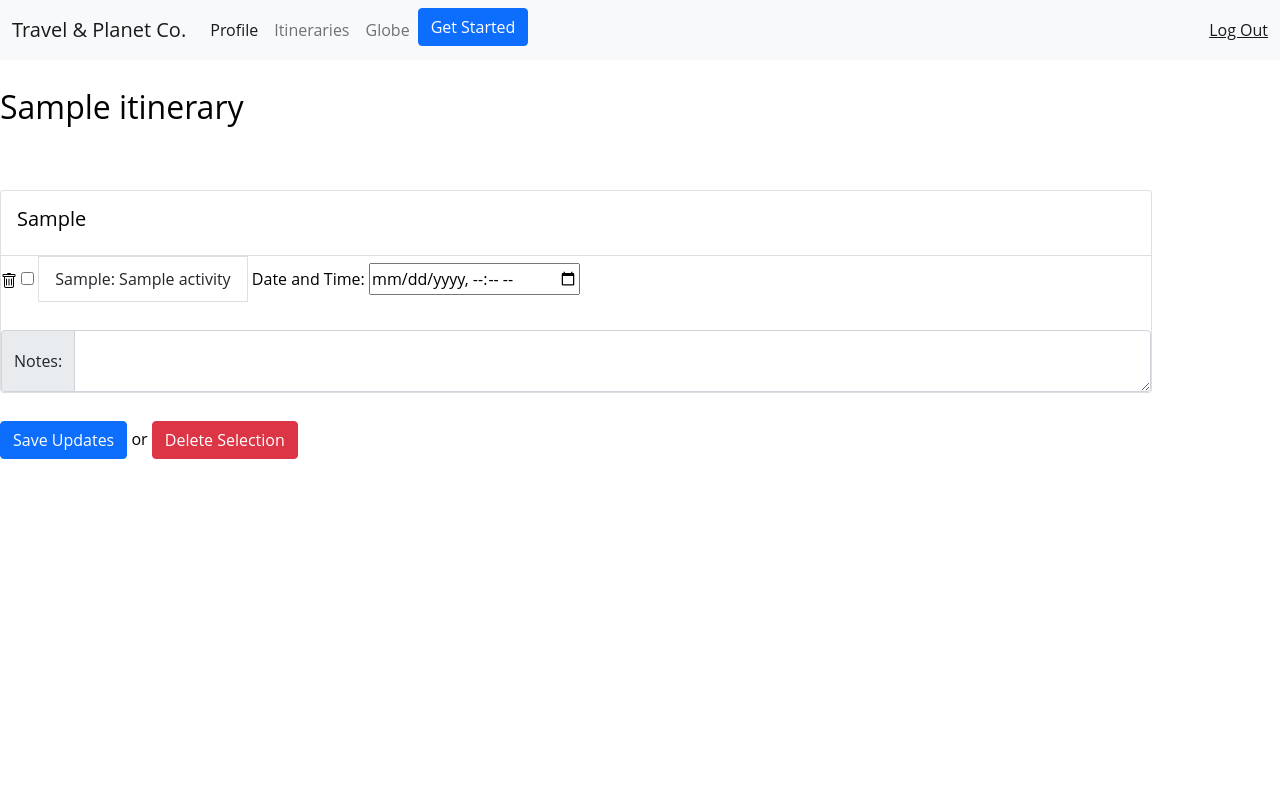
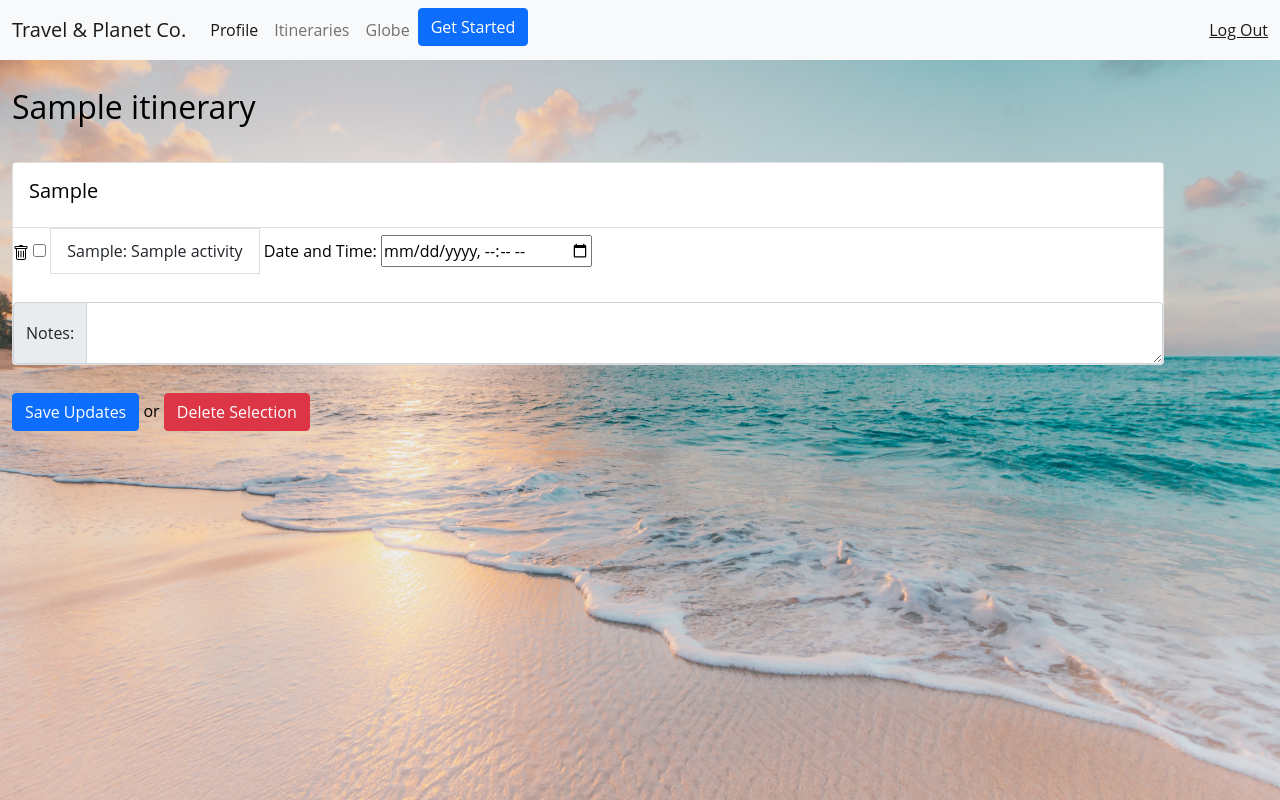
Before and after one commit to victoriaklo/travel-planner, a Flask app: page /itinerary/1/edit in a window 1280 px wide. Run offline with Flask 2, Linux system fonts and the light colour scheme; the visitor is signed in with stand-in values (Sample User, id 1); tables that the repository leaves empty hold one stand-in row (values such as "Sample post").

Commit message:
add images

```diff
--- a/server.py
+++ b/server.py
@@ -414,7 +414,7 @@ def delete_scheduled_activities(itin_id):
     list_of_ids = list(map(lambda n: int(n), sched_acts_list))
 
     crud.delete_sched_acts_by_id(list_of_ids)
-    flash("----- items permanently deleted -----")
+    flash("----- Items Permanently Deleted -----")
 
     return redirect(f"/itinerary/{itin_id}")
 
@@ -452,7 +452,7 @@ def delete_itin_by_id(id):
         return redirect("/")
 
     crud.delete_itin_by_id(id)
-    flash("Itinerary deleted")
+    flash("----- Itinerary Deleted -----")
 
     return redirect("/itineraries")
 
--- /dev/null
+++ b/static/css/edit_itinerary.css
@@ -0,0 +1,17 @@
+/* login and flight background */
+body {
+    background: url("/static/img/beach.jpg") no-repeat center center;
+    background-size: cover;
+    background-color: #F0F8FF;
+    font: 400 1rem/1.75rem "Open Sans", sans-serif;
+    color:black;
+    height: 100vh;
+}
+
+#edit-itin-body {
+    margin-left: 12px;
+}
+
+#save-delete-btns {
+    margin-left: 12px;
+}
--- a/templates/edit-itinerary.html
+++ b/templates/edit-itinerary.html
@@ -2,20 +2,18 @@
 
 {% block title %} View Itinerary{% endblock %}
 {% block head %}
-    <link href="/static/css/itinerary.css" rel="stylesheet">
+    <link href="/static/css/edit_itinerary.css" rel="stylesheet">
 {% endblock %}
 
 
 {% block body %}
 {% set itin_id = itinerary.id %}
-
+<div id="edit-itin-body">
   <div class="d-grid gap-2 d-md-flex justify-content-md-end">
       <button id="edit-itin-btn" type="button" hidden>Edit</button>
     </div>
   <br>
   <h2>{{itinerary.title}}</h2>
-
-<br>
 
   <form action="/itinerary/{{itin_id}}/edit" id="edit-itin-form" method="post">
     <p id="itin_id" name="itin_id" hidden>{{itinerary.id}}</p>
@@ -59,11 +57,12 @@
         </div>
       </div>
     <br>
-  <span>
+    <span id="save-delete-btns">
       <button id="save-edits-btn" class="btn btn-primary" type="submit">Save Updates</button> or
       <button id="delete-edits-btn" class="btn btn-danger" type="submit" formaction="/itinerary/{{itin_id}}/delete">Delete Selection</button>
     </span>
   </form>
+</div>
 
 
 {% endblock %}
```
Also changed, not shown: static/css/new_itinerary.css (added, +28 -0 lines), templates/new_itinerary.html (+8 -5 lines), static/img/beach.jpg (added), 1 other file. Lines whose indentation alone changed are shown as unchanged.
